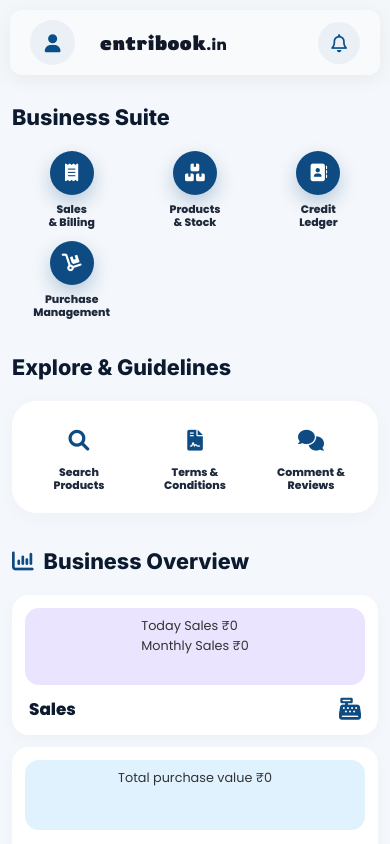
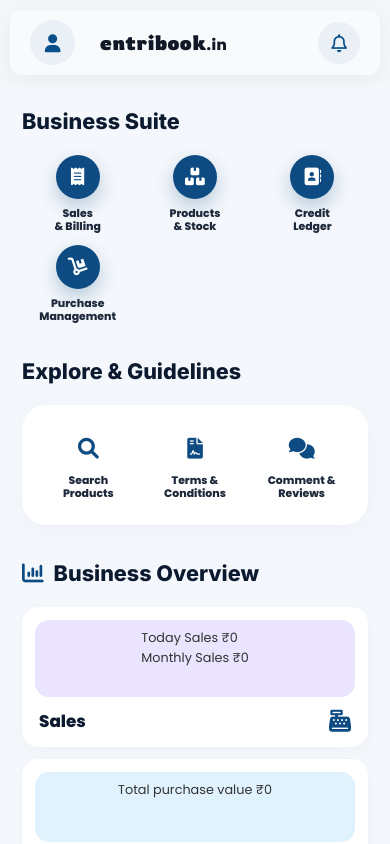
Before and after one commit to myentribook/Entri-Book, a React (Create React App) app in the folder frontend/: page / in a window 390 px wide. Shown: the top 844 px of the page. Built offline with nearby package versions, Linux system fonts and the light colour scheme; no server answers; a web font is replaced by a local one.

Commit message:
home page css  correction

```diff
--- a/frontend/src/components/Home.css
+++ b/frontend/src/components/Home.css
@@ -20,7 +20,8 @@ body {
 }
 
 .home-wrapper {
-    padding: 32px 24px 60px 24px;
+    /* Mobile & Desktop-ku left/right edges-la nalla space irukkurathukku padding-ai 16px-a adjust pannirukku */
+    padding: 32px 16px 60px 16px;
     display: flex;
     flex-direction: column;
     align-items: center;
@@ -32,10 +33,12 @@ body {
 
 .section-wrapper {
     width: 100%;
-    max-width: 820px; /* Inga irukura 1000px-a unga header size-ku etha maari 800px illa 820px-aa kammi pannunga */
+    max-width: 820px;
     margin-bottom: 36px;
     margin-left: auto;
     margin-right: auto;
+    padding-left: 4px;
+    padding-right: 4px;
 }
 
 /* Section Titles */
@@ -210,7 +213,7 @@ body {
     border-radius: 24px;
     text-align: center;
     width: 100%;
-    max-width: 820px; /* Inga section-wrapper-oda max-width-ku ethirpaa 820px-ku maathunga */
+    max-width: 820px;
     margin: 10px auto;
     box-shadow: 0 4px 20px rgba(0, 0, 0, 0.03);
 }
@@ -310,17 +313,22 @@ body {
 
 @media (max-width: 640px) {
     .home-wrapper {
-        padding: 20px 12px 40px 12px;
+        /* Mobile-la left & right edges romba ottikkitu irukkamalae irukkave 16px padding tharappattulladhu */
+        padding: 24px 16px 50px 16px;
     }
 
-    /* Business Suite: Mobile-ல ஒரு row-க்கு 3 icons வர வைக்கிறதுக்கு */
+    .section-wrapper {
+        padding-left: 6px;
+        padding-right: 6px;
+    }
+
     .upi-grid {
         grid-template-columns: repeat(3, 1fr) !important;
-        gap: 16px 8px !important;
+        gap: 16px 10px !important;
     }
 
     .Explore-guidelines {
-        padding: 20px 12px;
+        padding: 24px 16px;
     }
 
     .Explore-guidelines .upi-grid {
@@ -328,7 +336,6 @@ body {
         gap: 8px !important;
     }
 
-    /* 3 icons ஒரே அடியில அழகா fit ஆக Circle size-அ 50px-ஆ கம்மி பண்றோம் */
     .icon-circle {
         width: 50px;
         height: 50px;
@@ -374,10 +381,9 @@ body {
         grid-template-columns: repeat(1, 1fr) !important;
     }
 
-    /* 400px-லையும் 3 icons கரெக்ட்டா fit ஆகும் */
     .upi-grid {
         grid-template-columns: repeat(3, 1fr) !important;
-        gap: 12px 4px !important;
+        gap: 12px 6px !important;
     }
 
     .icon-circle {
```
